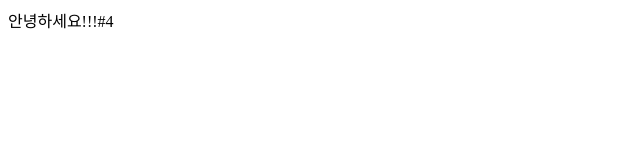
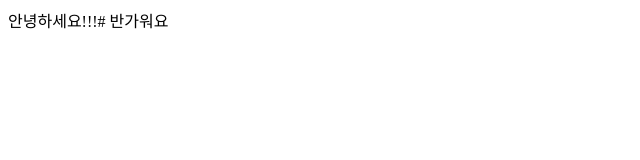
Before and after one commit to hakchulk/2025action, a React (Vite) app: page / in a window 1280 px wide. Shown: the top 160 px of the page, without its empty margins (0-640 px from the left). Built offline with nearby package versions, Linux system fonts and the light colour scheme.

Commit message:
>안녕하세요!!!# 반가워요

```diff
--- a/src/App.jsx
+++ b/src/App.jsx
@@ -1,7 +1,7 @@
 import React from "react";
 
 function App() {
-  return <div>안녕하세요!!!#4</div>;
+  return <div>안녕하세요!!!# 반가워요</div>;
 }
 
 export default App;
```
